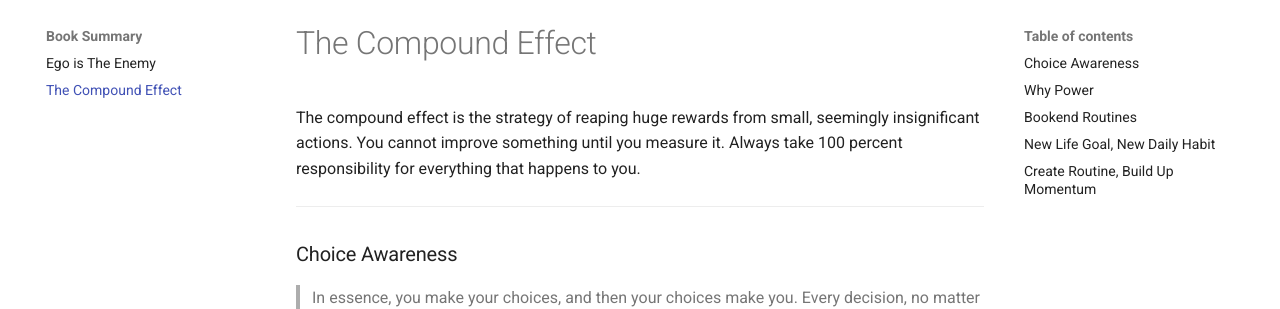
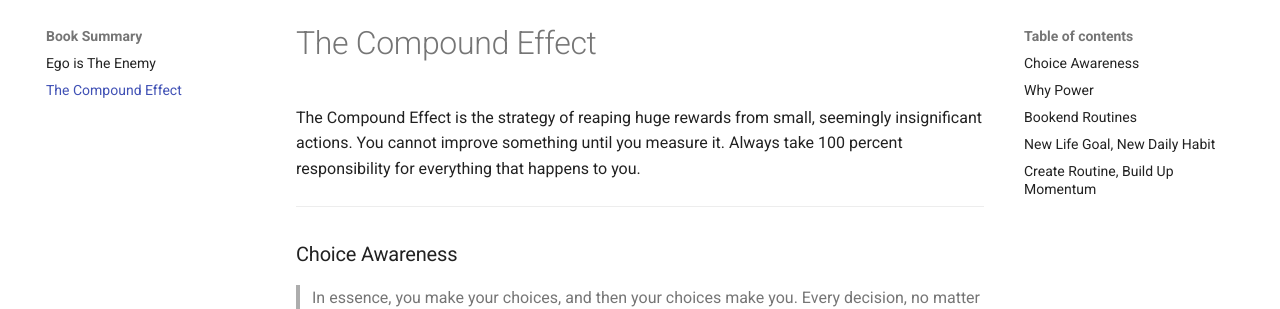
Before and after one commit to yahyaqr/oracle, an MkDocs documentation site: the page built from docs/Book Summary/The Compound Effect.md, in a window 1280 px wide and 900 px high. Shown: the part 123-432 px from the top of the window. Built offline with MkDocs 1.6.1 and Material for MkDocs 9.7.7, drawn with Linux system fonts in a browser that asks for light colours.

Commit message:
vault backup: 2024-03-12 01:04:51

```diff
--- a/docs/Book Summary/The Compound Effect.md
+++ b/docs/Book Summary/The Compound Effect.md
@@ -19,7 +19,7 @@
 updated: Monday, October 24th 2022 - 10.55
 
 ---
-The compound effect is the strategy of reaping huge rewards from small, seemingly insignificant actions. You cannot improve something until you measure it. Always take 100 percent responsibility for everything that happens to you.
+The Compound Effect is the strategy of reaping huge rewards from small, seemingly insignificant actions. You cannot improve something until you measure it. Always take 100 percent responsibility for everything that happens to you.
 
 ---
 ### Choice Awareness
```
Also changed, not shown: docs/.obsidian/workspace.json.
